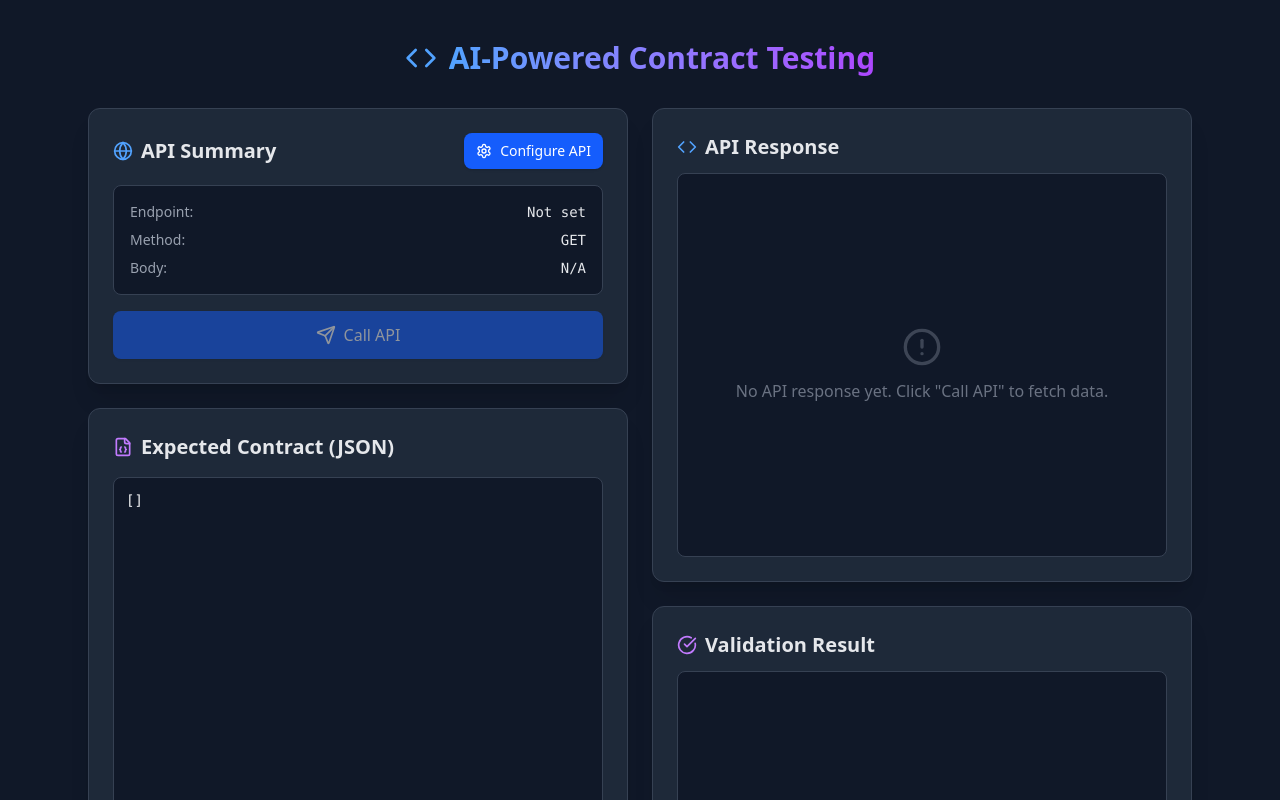
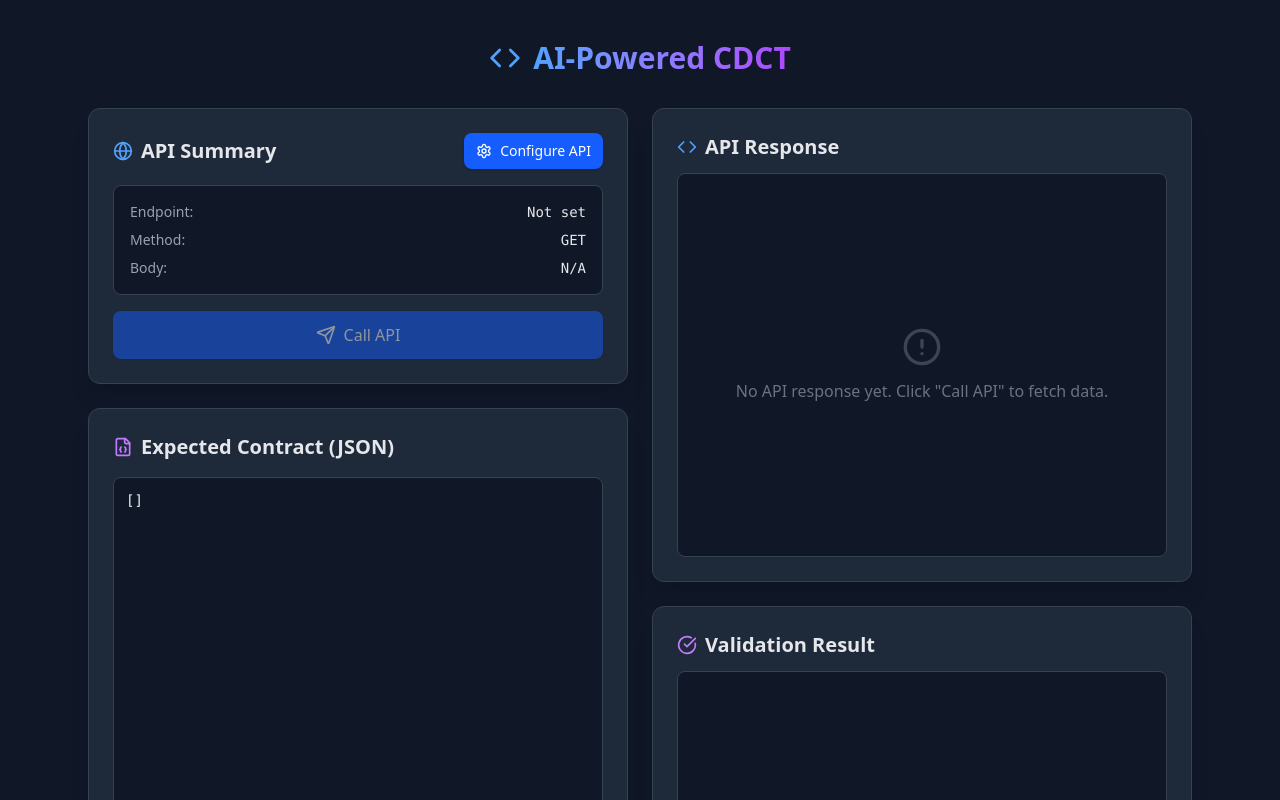
Before and after one commit to DileepWick/ai-smart-contract-tester, a React (Vite) app in the folder frontend/: page / in a window 1280 px wide. Shown: the top 800 px of the page. Built offline with nearby package versions, Linux system fonts and the light colour scheme.

Commit message:
Update App.jsx

```diff
--- a/frontend/src/App.jsx
+++ b/frontend/src/App.jsx
@@ -224,7 +224,7 @@ const App = () => {
         <div className="flex items-center justify-center mb-4 sm:mb-8 pt-2 sm:pt-4">
           <Code className="text-blue-400 mr-2 sm:mr-3 w-6 sm:w-8 h-6 sm:h-8" />
           <h1 className="text-xl sm:text-3xl font-bold bg-gradient-to-r from-blue-400 to-purple-500 bg-clip-text text-transparent">
-            AI-Powered Contract Testing
+            AI-Powered CDCT
           </h1>
         </div>
 
```
